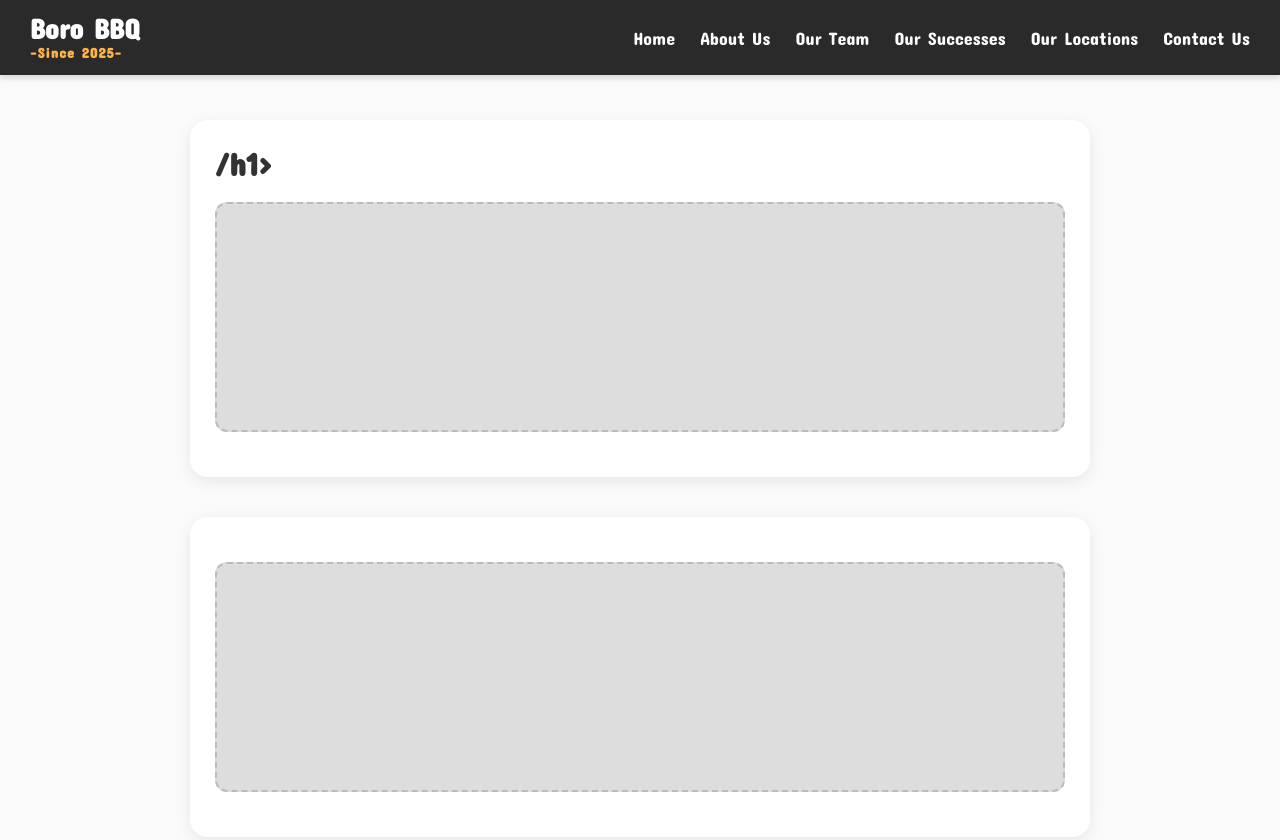
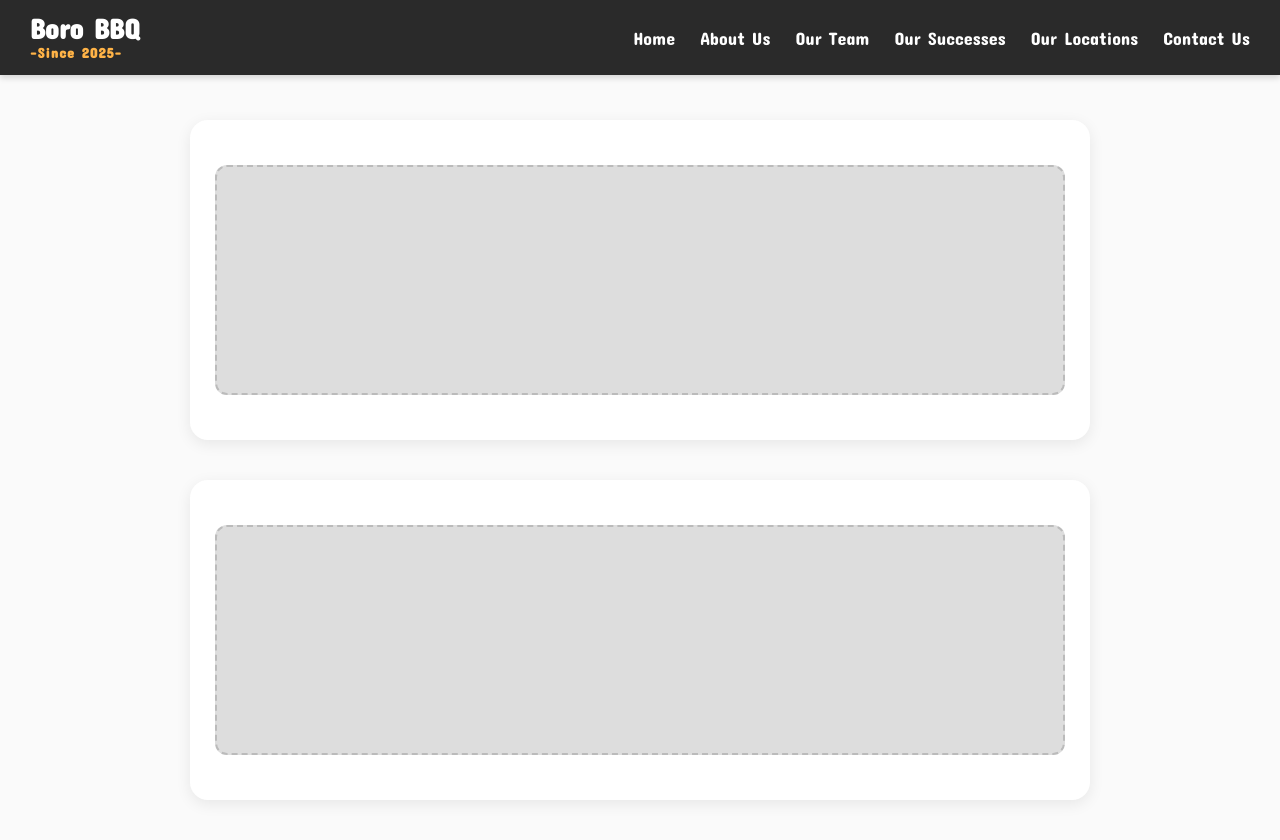
Before and after one commit to JatendoYoshi/borobbq, a plain HTML site: page about.html in a window 1280 px wide. Drawn offline with Linux system fonts and the light colour scheme.

```diff
--- a/about.html
+++ b/about.html
@@ -32,7 +32,7 @@
 <div class="container">
 
     <div class="blog-card">
-        <h1>/h1>
+        <h1></h1>
         <p></p>
         <div class="image-box"></div>
     </div>
```
